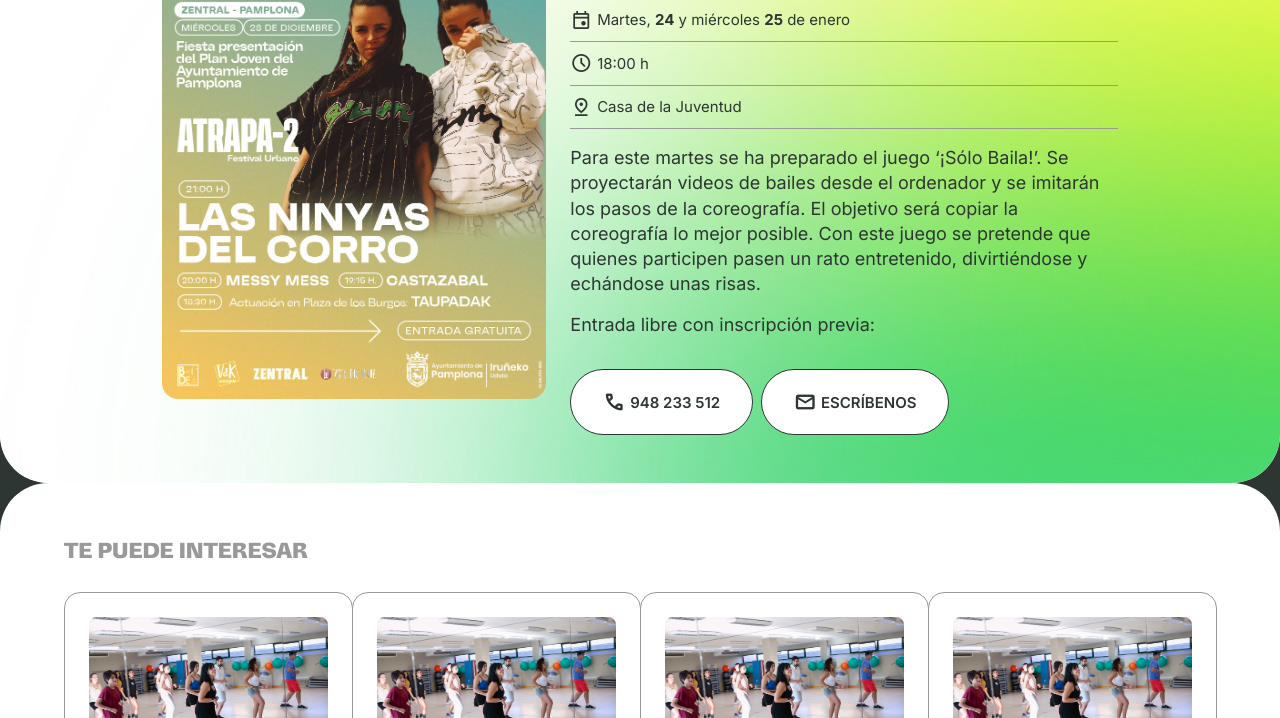
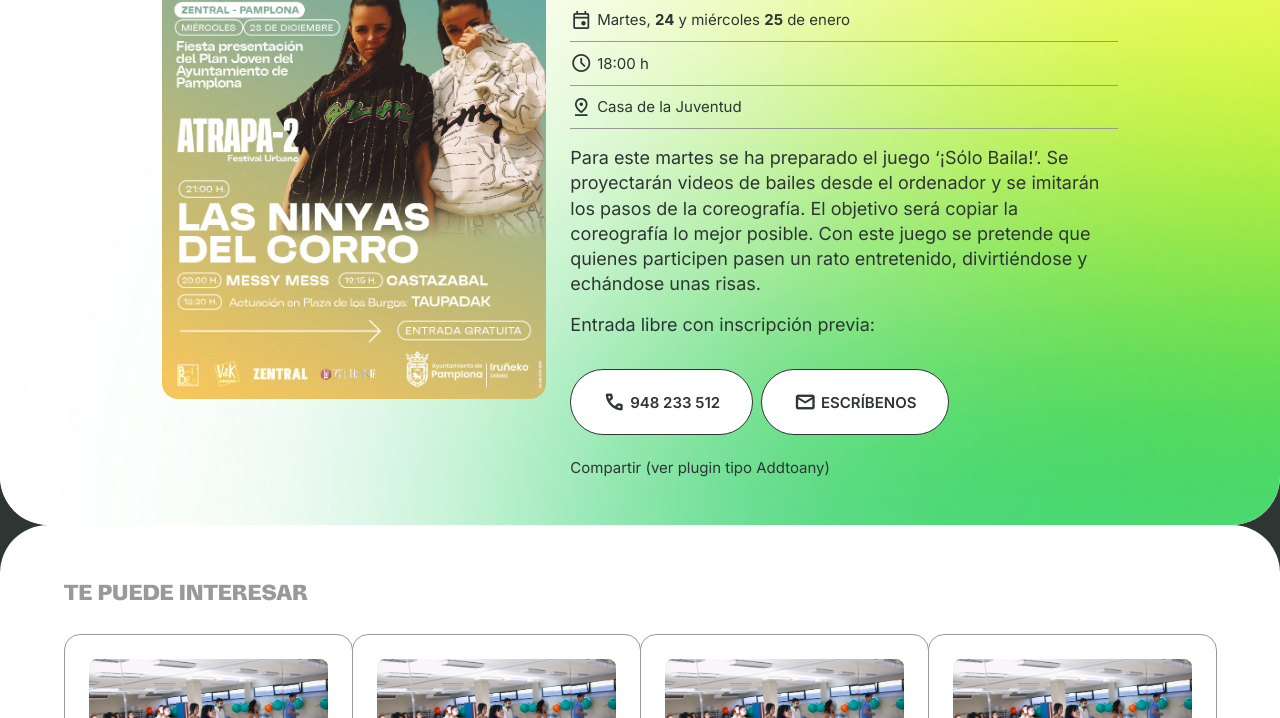
Before and after one commit to pamplonajoven/pamplonajoven.github.io, a website: page agenda-detalle.html in a window 1280 px wide. Shown: the part 382-1100 px from the top of the page. Drawn offline with nearby package versions, Linux system fonts and the light colour scheme.

Commit message:
compartir evento

```diff
--- a/agenda-detalle.html
+++ b/agenda-detalle.html
@@ -170,9 +170,10 @@
                                       </p>
                                     </div>
                                    <div class="buttons">
-                                    <a class="button has-tel" href="tel:948233512" target="_blank" title="Llamar a la Casa de la Juventud">948 233 512</a>
-                                    <a class="button has-mail" href="mailto:casajuventud@casajuventud.com" target="_blank" title="Escribir a la Casa de la Juventud">Escríbenos</a>
+                                      <a class="button has-tel" href="tel:948233512" target="_blank" title="Llamar a la Casa de la Juventud">948 233 512</a>
+                                      <a class="button has-mail" href="mailto:casajuventud@casajuventud.com" target="_blank" title="Escribir a la Casa de la Juventud">Escríbenos</a>
                                     </div>
+                                    <p>Compartir (ver plugin tipo Addtoany)</p>
                                 </div><!-- event-copy -->
                               </div><!-- column -->
                               <div class="column is-5-desktop is-12-tablet">
```
